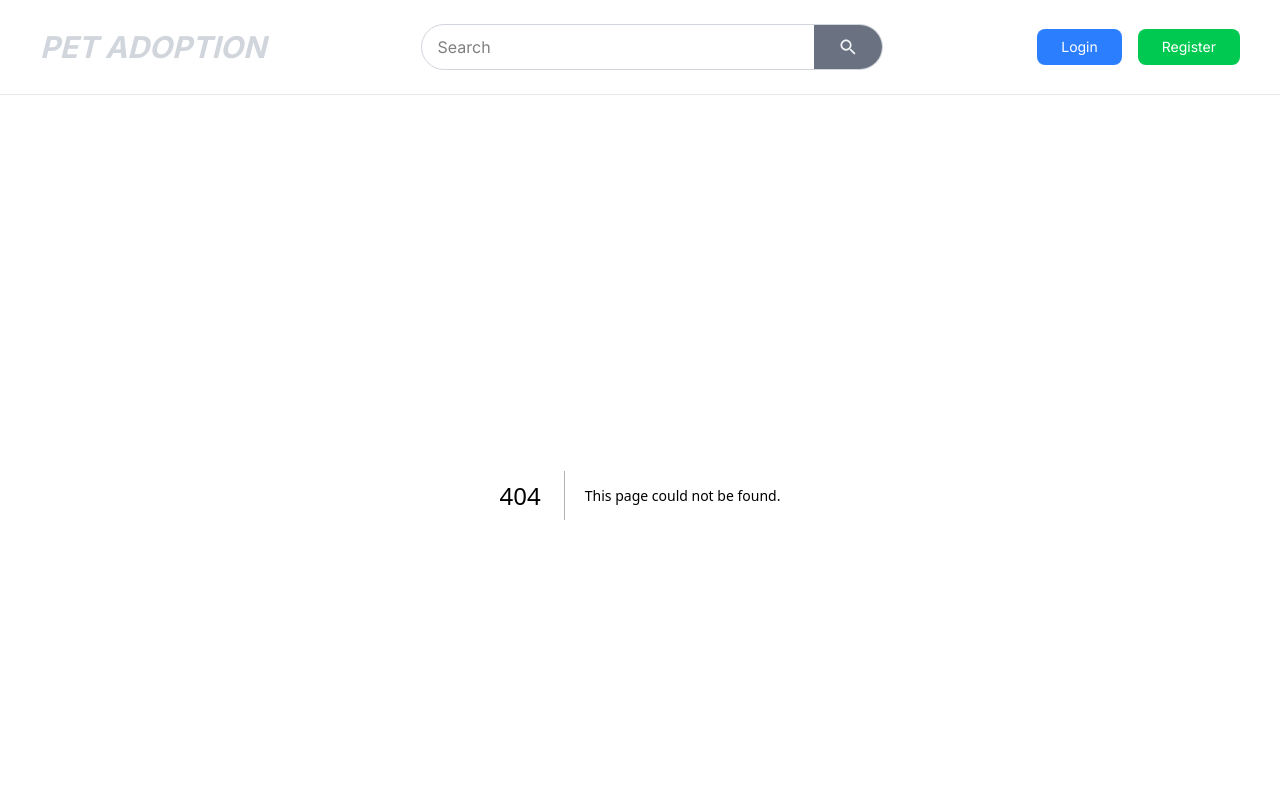
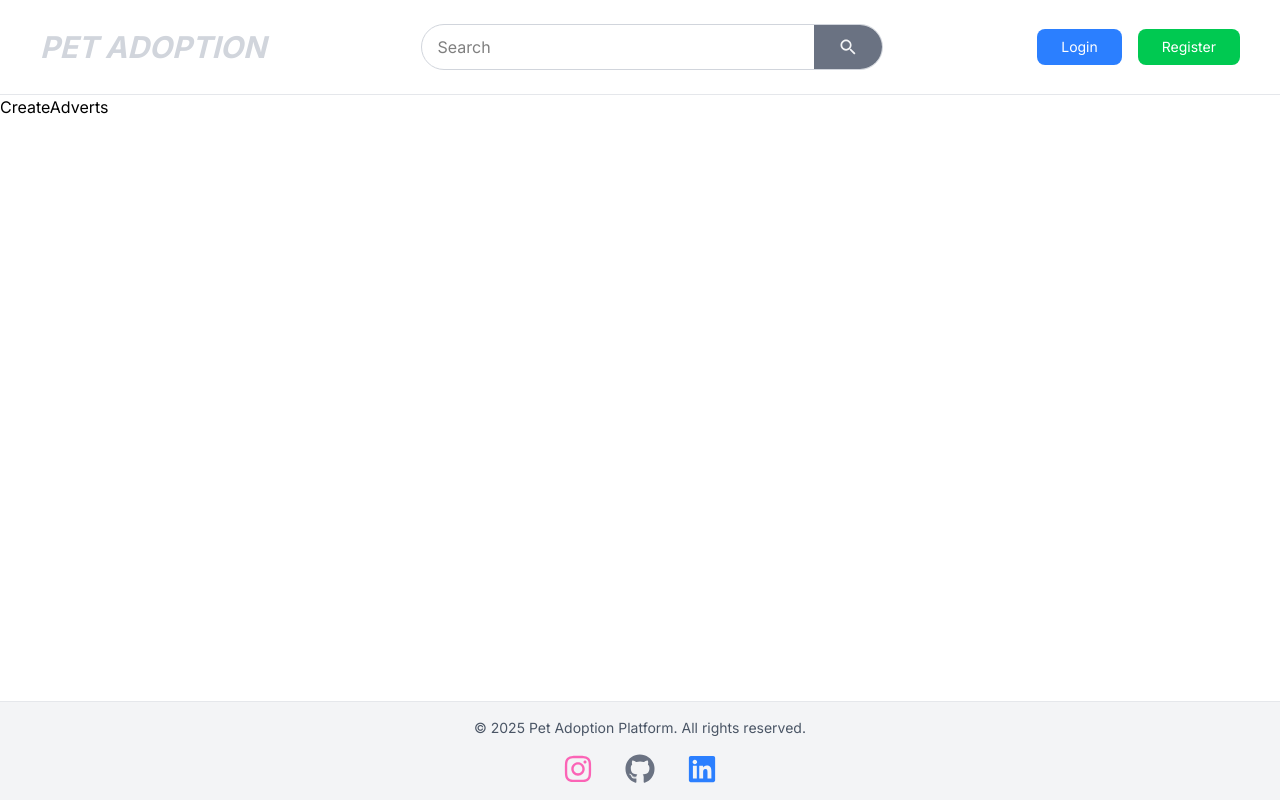
Before and after one commit to EyupCanbay/Pet-Adoption-Platform, a Next.js app in the folder frontend/: page /create-advert in a window 1280 px wide. Before the commit this address had no page. Shown: the top 800 px of the page. Built offline with nearby package versions, Linux system fonts and the light colour scheme.

Commit message:
Created a path which is for creating a new adverts

```diff
--- /dev/null
+++ b/frontend/src/app/(pages)/(profile)/create-advert/page.jsx
@@ -0,0 +1,11 @@
+import React from 'react'
+
+function CreateAdverts() {
+    return (
+        <div>
+            <div>CreateAdverts</div>
+        </div>
+    )
+}
+
+export default CreateAdverts
```
